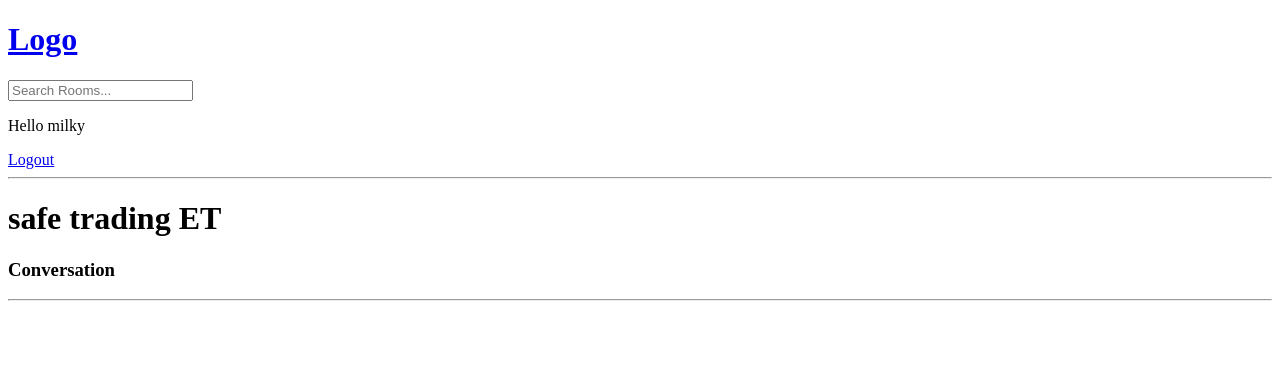
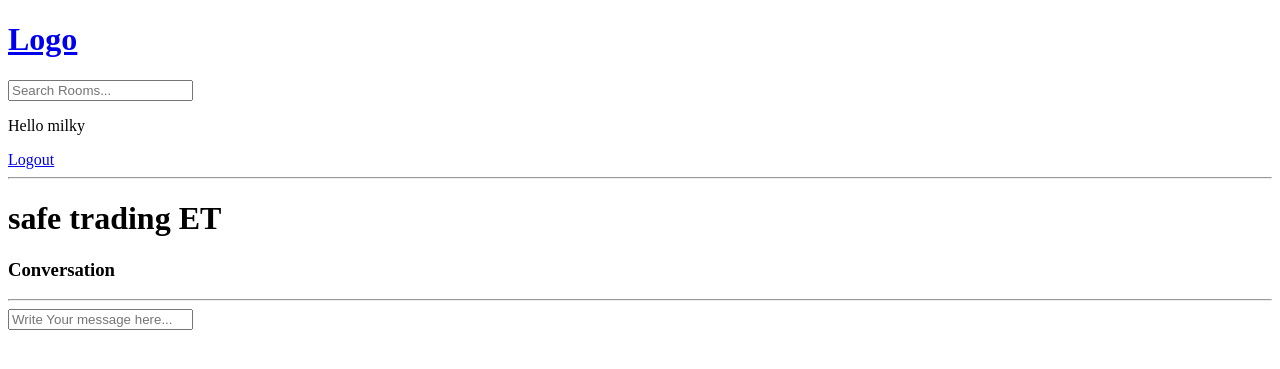
Before and after one commit to Milky-Siraj/studybud, a Django app: page /room/4/ in a window 1280 px wide. Shown: the top 369 px of the page. Run offline with Django 5.2, Linux system fonts and the light colour scheme; a user stored in the database is signed in; data comes from the database, SQL or seed files in the repository; both versions use the stored data as it was after the commit.

Commit message:
write message functionality done

```diff
--- a/base/templates/base/room.html
+++ b/base/templates/base/room.html
@@ -14,4 +14,11 @@
   </div>
   {% endfor %}
 </div>
-{% endblock content %}
+{% if request.user.is_authenticated %}
+<div class="comment-form">
+  <form method="POST" action="">
+    {% csrf_token %}
+    <input type="text" name="body" placeholder="Write Your message here..." />
+  </form>
+</div>
+{% endif %} {% endblock content %}
--- a/base/views.py
+++ b/base/views.py
@@ -6,7 +6,7 @@ from django.db.models import Q
 from django.contrib.auth.models import User
 from django.contrib.auth import authenticate, login, logout
 from django.contrib.auth.forms import UserCreationForm
-from .models import Room, Topic
+from .models import Room, Topic, Message
 from .forms import RoomForm
 
 # Create your views here.
@@ -79,6 +79,15 @@ def  home(request):
 def room(request, pk):
     room=Room.objects.get(id=pk)
     room_messages=room.message_set.all().order_by('-created')
+
+    if request.method=='POST':
+        message=Message.objects.create(
+            user=request.user,
+            room=room,
+            body=request.POST.get('body')
+        )
+        return redirect('room', pk=room.id)
+
     context={'room': room, 'room_messages':room_messages}
     return render(request,'base/room.html', context)
 
```
Also changed, not shown: db.sqlite3.
